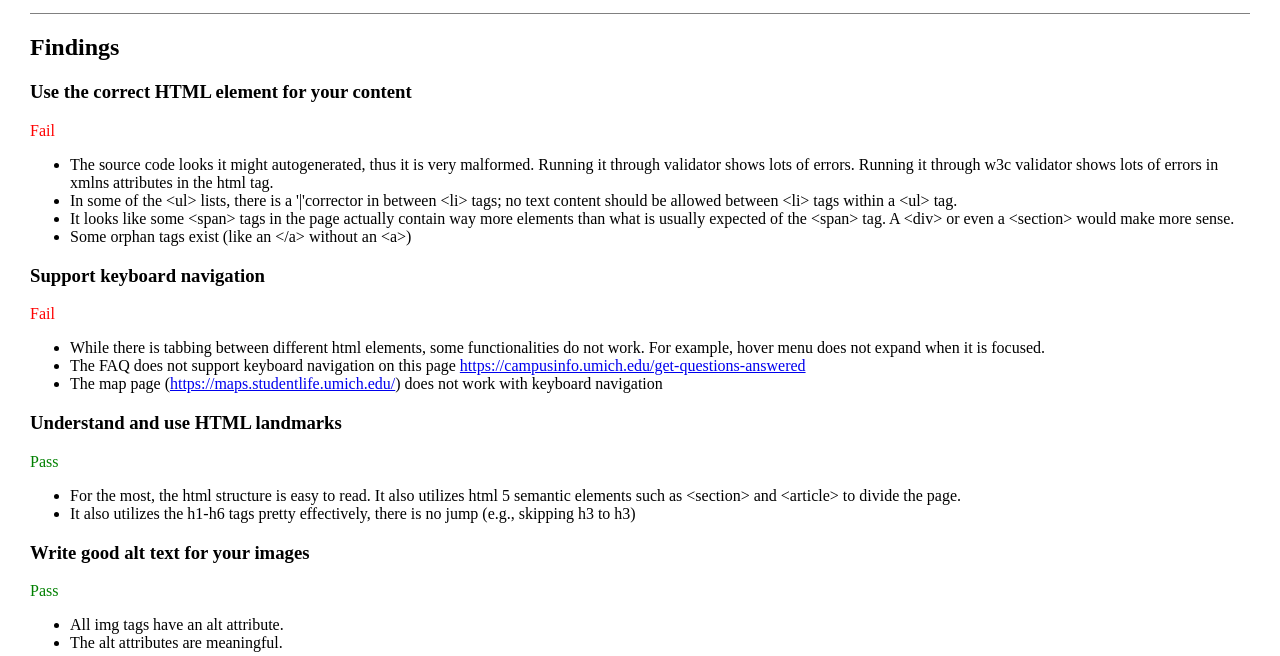
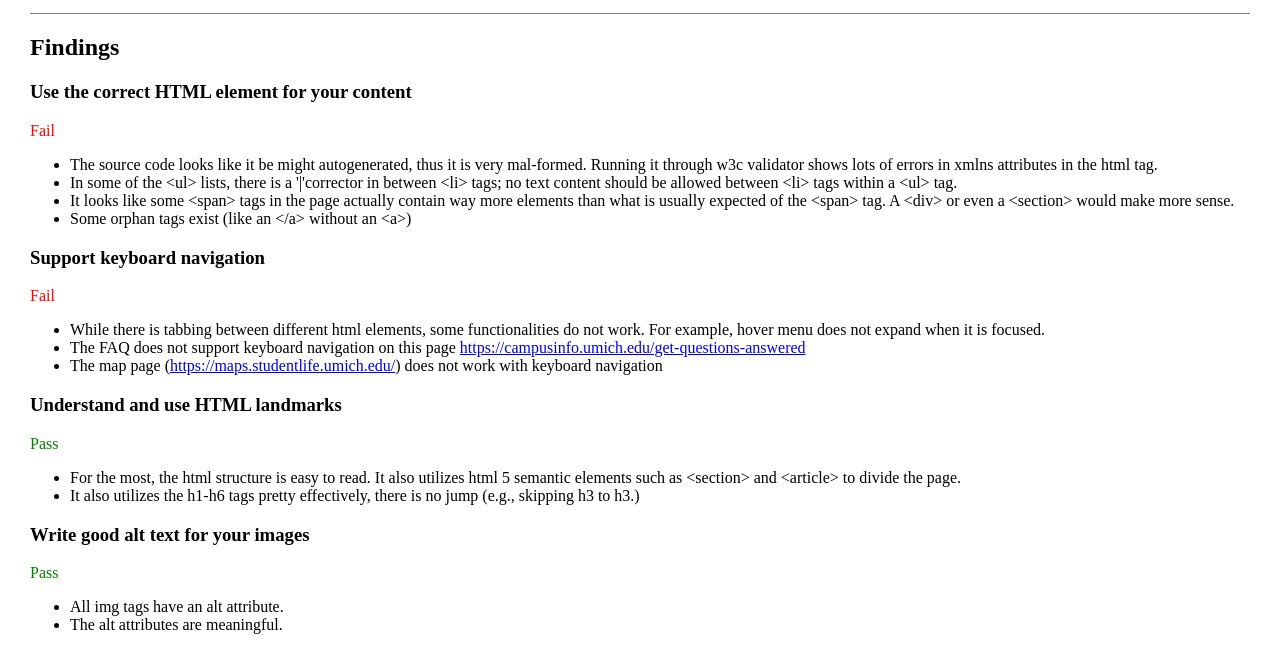
Before and after one commit to p1ho/SI-539-ICE, a plain HTML site: page final-project/index.html in a window 1280 px wide. Shown: the part 109-765 px from the top of the page. Drawn offline with Linux system fonts and the light colour scheme.

Commit message:
Typo Fix

```diff
--- a/final-project/index.html
+++ b/final-project/index.html
@@ -29,7 +29,7 @@
 <h3>Use the correct HTML element for your content</h3>
 <p class="fail">Fail</p>
 <ul>
-    <li>The source code looks it might autogenerated, thus it is very malformed. Running it through validator shows lots of errors. Running it through w3c validator shows lots of errors in xmlns attributes in the html tag.</li>
+    <li>The source code looks like it be might autogenerated, thus it is very mal-formed. Running it through w3c validator shows lots of errors in xmlns attributes in the html tag.</li>
     <li>In some of the &lt;ul&gt; lists, there is a '|'corrector in between &lt;li&gt; tags; no text content should be allowed between &lt;li&gt; tags within a &lt;ul&gt; tag.</li>
     <li>It looks like some &lt;span&gt; tags in the page actually contain way more elements than what is usually expected of the &lt;span&gt; tag. A &lt;div&gt; or even a &lt;section&gt; would make more sense.</li>
     <li> Some orphan tags exist (like an &lt;/a&gt; without an &lt;a&gt;)</li>
@@ -47,7 +47,7 @@
 <p class="pass">Pass</p>
 <ul>
     <li>For the most, the html structure is easy to read. It also utilizes html 5 semantic elements such as &lt;section&gt; and &lt;article&gt; to divide the page.</li>
-    <li>It also utilizes the h1-h6 tags pretty effectively, there is no jump (e.g., skipping h3 to h3)</li>
+    <li>It also utilizes the h1-h6 tags pretty effectively, there is no jump (e.g., skipping h3 to h3.)</li>
 </ul>
 
 <h3>Write good alt text for your images</h3>
@@ -102,7 +102,7 @@
 <h3>Hide decorative elements from screen readers</h3>
 <p class="fail">Fail</p>
 <ul>
-    <li>Although all imgs have alt tags that are descriptive of picture content, some of then should be hidden when using a screen reader.</li>
+    <li>Although all imgs have alt tags that are descriptive of picture content, some of them should be hidden when using a screen reader.</li>
     <li>For example, for 'Campus Map, 'Victor Views Blog', 'Happening@Michigan', the background graphics should be hidden to screen readers in my opinion.</li>
 </ul>
 
```
